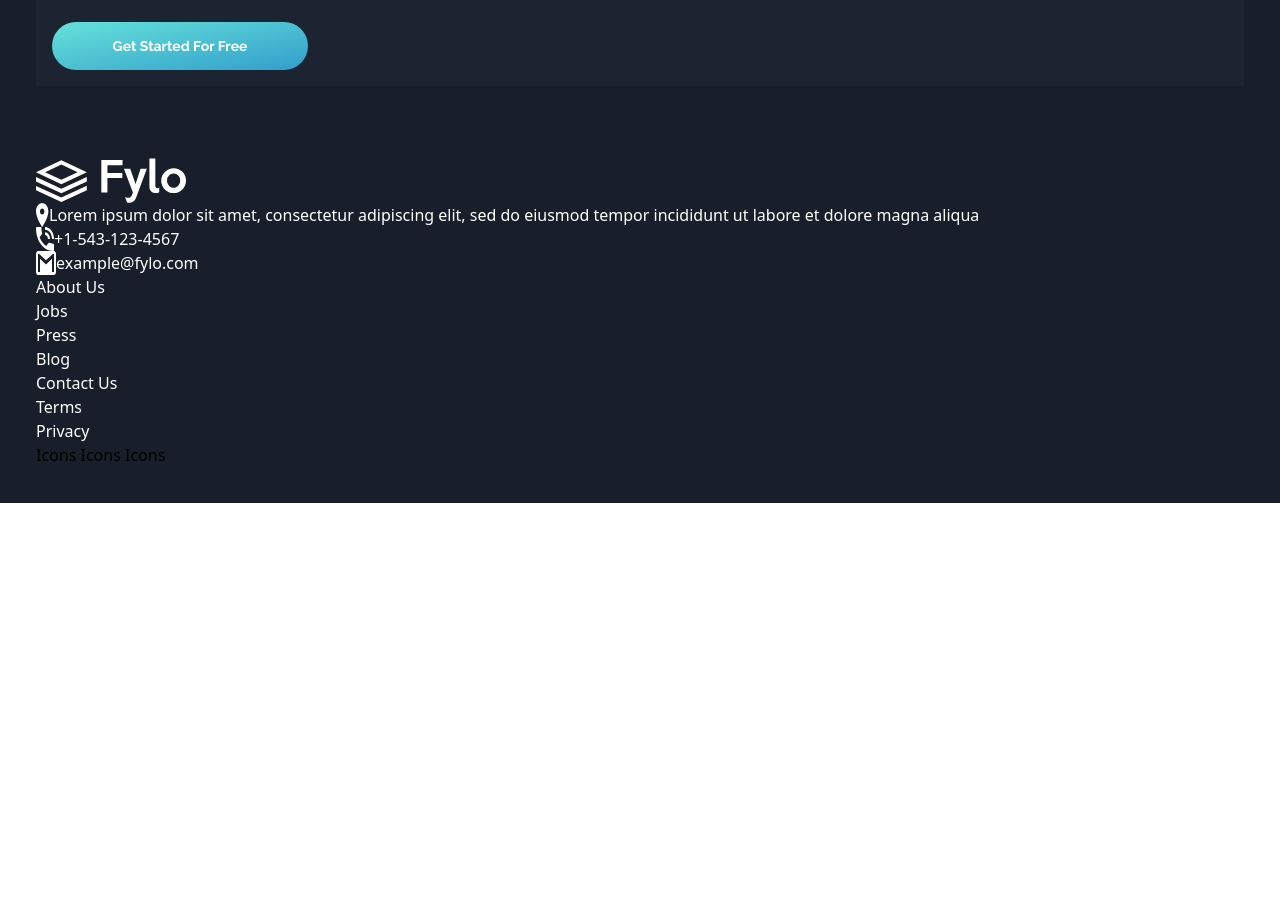
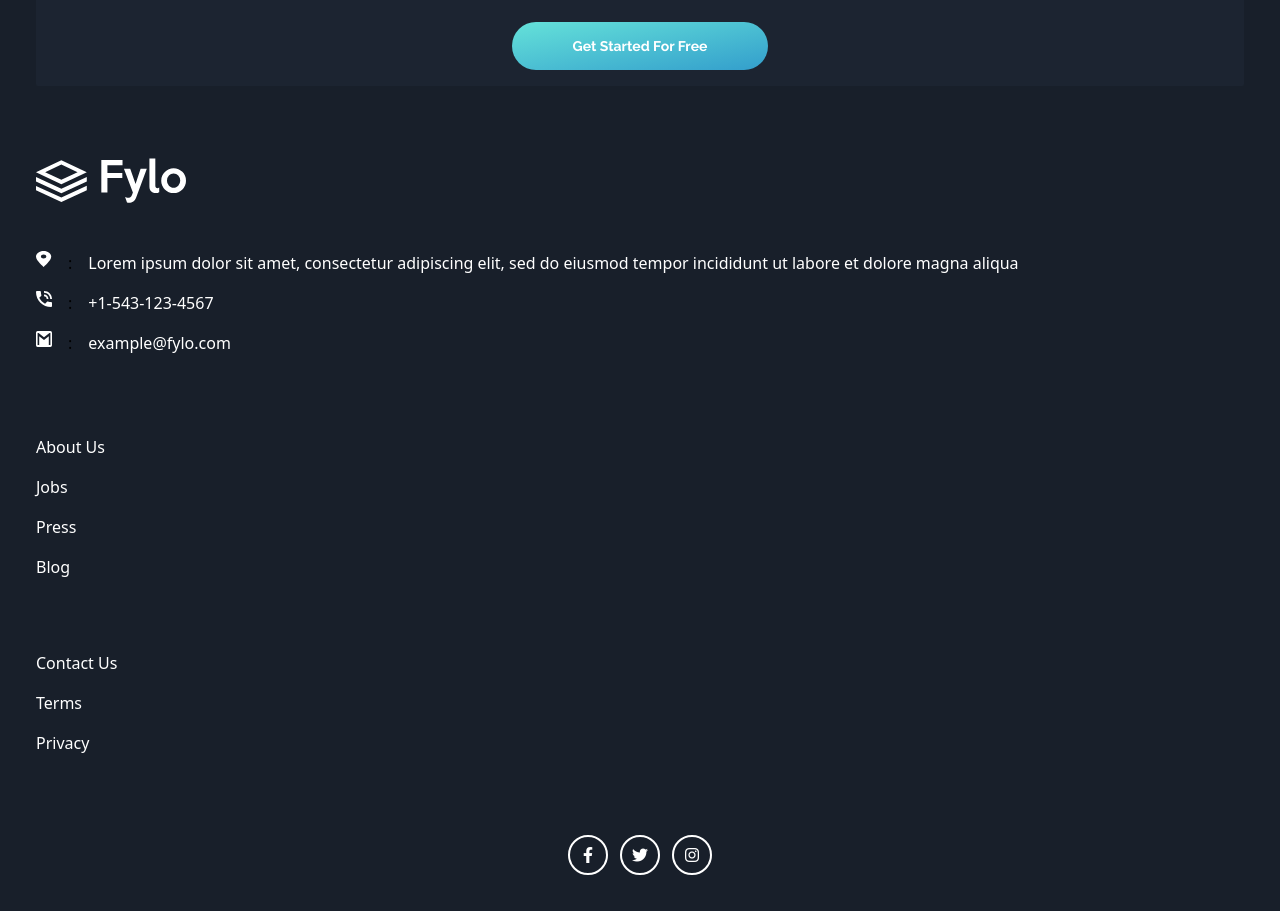
Before and after one commit to nataliiasolomchak21/fylo-landing-page, a React (Vite) app: page / in a window 1280 px wide. Shown: the part 2443-3354 px from the top of the page. Before the commit the page ends 2946 px from the top, so only its background shows below. Built offline with nearby package versions, Linux system fonts and the light colour scheme.

Commit message:
feat: Update Footer section

```diff
--- a/index.html
+++ b/index.html
@@ -6,6 +6,9 @@
     <meta name="viewport" content="width=device-width, initial-scale=1.0" />
     <link href="https://fonts.googleapis.com/css2?family=Open+Sans:wght@400;700&display=swap" rel="stylesheet">
     <link href="https://fonts.googleapis.com/css2?family=Raleway:wght@400;700&display=swap" rel="stylesheet">
+    <link rel="stylesheet" href="https://cdnjs.cloudflare.com/ajax/libs/font-awesome/6.2.0/css/all.min.css"
+    integrity="sha512-xh6O/CkQoPOWDdYTDqeRdPCVd1SpvCA9XXcUnZS2FmJNp1coAFzvtCN9BmamE+4aHK8yyUHUSCcJHgXloTyT2A=="
+    crossorigin="anonymous" referrerpolicy="no-referrer" />
     <title>Fylo</title>
   </head>
   <body>
--- a/src/components/Footer.jsx
+++ b/src/components/Footer.jsx
@@ -1,28 +1,46 @@
 import React from 'react'
-import { contactInfo, footerLinks } from '../constants'
+import { contactInfo, footerLinks, footerIcons } from '../constants'
 import { logo } from '../assets'
 
 const Footer = () => {
+  const indexContactUs = footerLinks.findIndex(link => link.id === "contactUs");
+  const firstList = footerLinks.slice(0, indexContactUs);
+  const secondList = footerLinks.slice(indexContactUs);
+
   return (
     <footer className='flex xs:flex-col p-9'>
       <img src={logo} alt="logo" width={150} height={150} />
-      <div>
+      <div className='mt-8'>
         {contactInfo.map((contact) => (
-          <div key={contact.id} className='flex'>
-            <img src={contact.icon} alt={contact.id} />
-            <p className='text-white'>{contact.content}</p>
+          <div key={contact.id} className='flex gap-4 mt-4'>
+            <img src={contact.icon} alt={contact.id} className='footer-icon'/>:
+            <p className='text-white xs:text-fontSize'>{contact.content}</p>
           </div>
         ))}
       </div>
-      <ul>
-        {footerLinks.map((link) => (
-          <li key={link.id} className='text-white'>
-            <a href={`#${link.id}`}>{link.title}</a></li>
+       <ul className='mt-20'>
+        {firstList.map((link) => (
+          <li key={link.id} className="text-white mb-4 xs:text-fontSize">
+            <a href={`#${link.id}`}>{link.title}</a>
+          </li>
         ))}
       </ul>
-   Icons
-   Icons
-   Icons
+      <ul className='mt-14'>
+        {secondList.map((link) => (
+          <li key={link.id} className="text-white mb-4 xs:text-fontSize">
+            <a href={`#${link.id}`}>{link.title}</a>
+          </li>
+        ))}
+      </ul>
+      <div className="flex gap-3 items-center justify-center mt-16">
+      {footerIcons.map(icon => (
+        <div key={icon.id} className="icon-wrapper">
+          <a href={icon.link} target="_blank" rel="noopener noreferrer" className="block text-white">
+            <i className={`fa-brands ${icon.title}`}></i>
+          </a>
+        </div>
+      ))}
+    </div>
     </footer>
   )
 }
--- a/src/components/Newsletter.jsx
+++ b/src/components/Newsletter.jsx
@@ -4,7 +4,7 @@ import Button from './Button'
 const Newsletter = () => {
   return (
     <section className='p-9'>
-      <div className='p-4 bg-primaryIntroEmail'>
+      <div className='p-4 bg-primaryIntroEmail rounded-sm'>
       <h5 className='text-white font-raleway font-fontWeight700 text-lg text-center mt-8'>Get early access today</h5>
       <p className='text-white font-openSans font-fontWeight400 text-fontSize text-center mt-6'>It only takes a minute to sign up and our free starter tier is extremely generous. If you have any
 questions, our support team would be happy to help you.</p>
--- a/src/constants/index.js
+++ b/src/constants/index.js
@@ -131,3 +131,21 @@ export const contactInfo = [
       title: "Privacy",
     },
   ];
+
+  export const footerIcons = [
+    {
+      id: "facebook",
+      title: "fa-facebook-f",
+      link: "https://www.facebook.com/"
+    },
+    {
+      id: "twitter",
+      title: "fa-twitter",
+      link: "https://x.com/?lang=en"
+    },
+    {
+      id: "instagram",
+      title: "fa-instagram",
+      link: "https://www.instagram.com/"
+    },
+  ]
--- a/src/index.css
+++ b/src/index.css
@@ -10,6 +10,7 @@
   outline: none;
   scroll-behavior: smooth;
 }
+
 .get-started-btn {
   width: 13rem;
   height: 3rem;
@@ -20,7 +21,35 @@
   width: 16rem;
   height: 3rem;
   margin-inline: auto;
+  display: flex;
+  justify-content: center;
+  align-items: center;
 }
+
+.footer-icon {
+  width: 16px;
+  height: 16px;
+}
+
+.icon-wrapper {
+  width: 40px;
+  height: 40px;
+  border-radius: 50%;
+  border: 2px solid white;
+  display: flex;
+  justify-content: center;
+  align-items: center;
+}
+
+.icon-link {
+  display: block;
+  text-decoration: none;
+}
+
+.icon-link:hover {
+  opacity: 0.8; /* Adjust opacity on hover */
+}
+
 
 @media (min-width: 1440px) {
   nav {
```
